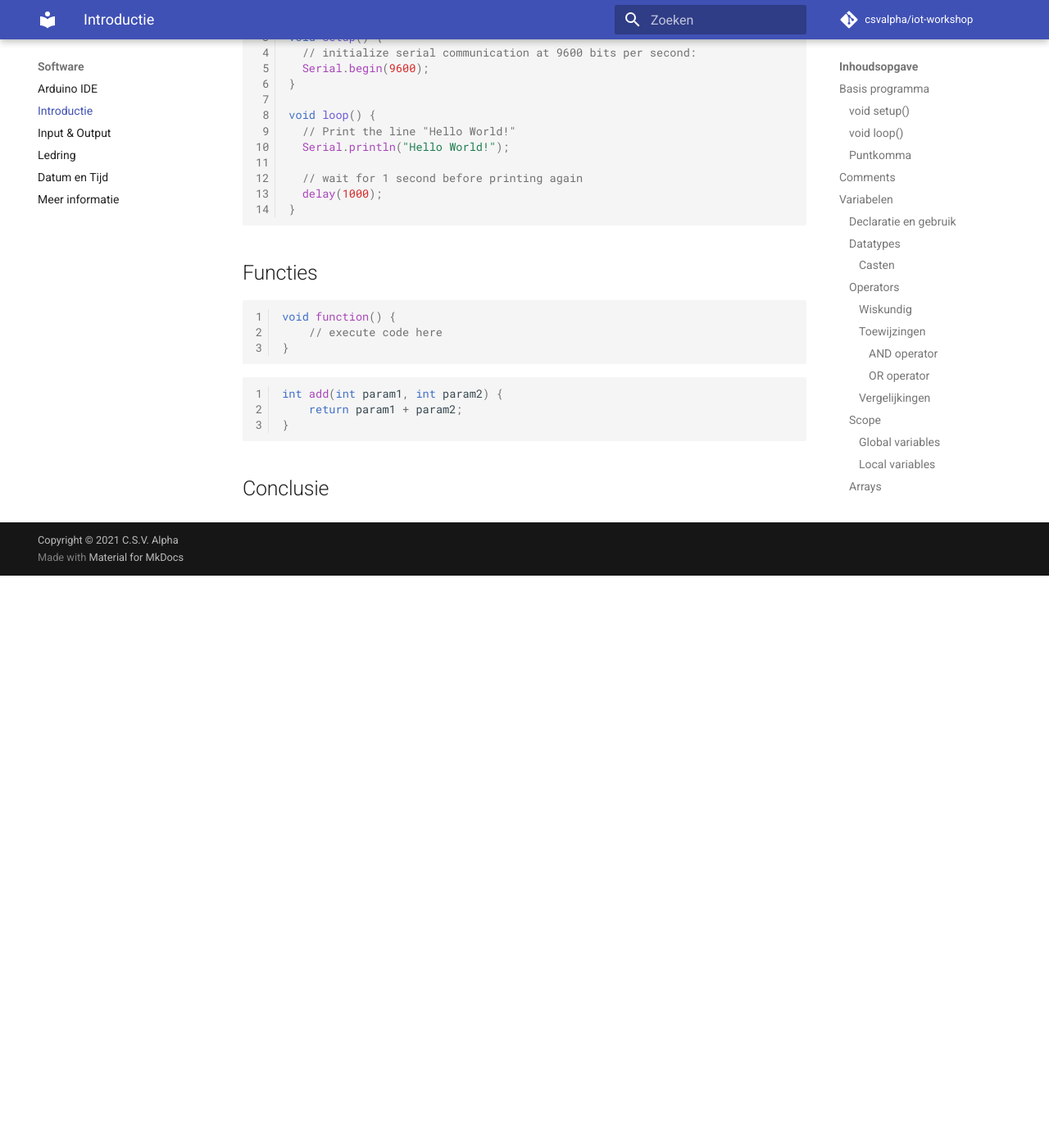
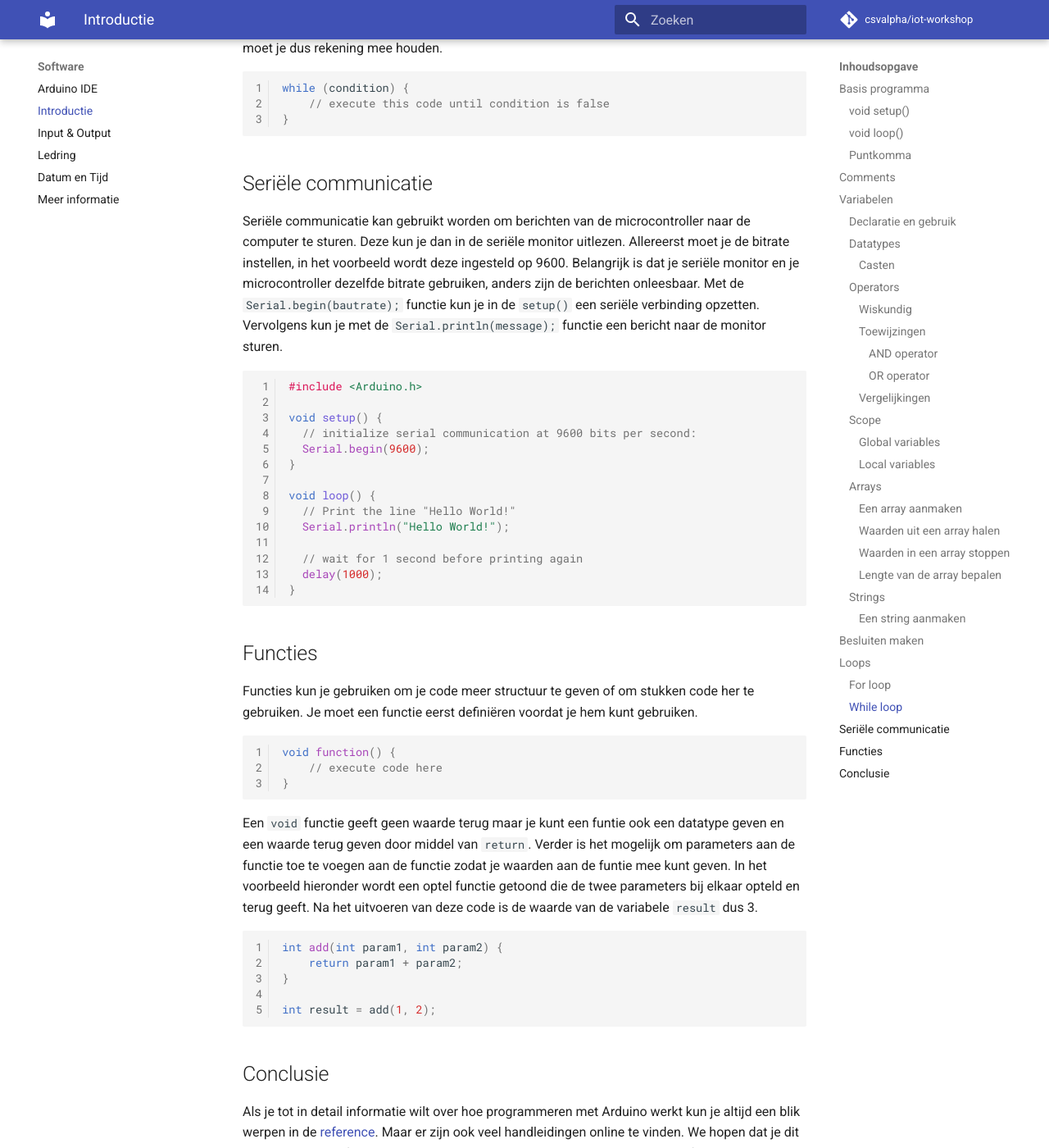
Before and after one commit to csvalpha/iot-workshop, an MkDocs documentation site: the page built from docs/software/introductie.md, in a window 1280 px wide and 1400 px high, scrolled down 8015 px. Shown: the whole window at 82% size. Built offline with MkDocs 1.6.1 and Material for MkDocs 9.7.7, drawn with Linux system fonts in a browser that asks for light colours; comment, search, counter and statistics services are not loaded; before the commit the page ends 8717 px from its top, so only the background shows below that; some of the changed text lies outside the part shown.

Commit message:
Add more introduction documentation

````diff
--- a/docs/software/introductie.md
+++ b/docs/software/introductie.md
@@ -248,7 +248,11 @@
 
 ## Loops
 
+Met een loop kun je code herhaald uitvoeren. Er zijn twee verschillende soorten loops, for loops en while loops.
+
 ### For loop
+
+De code in een for loop wordt zo vaak uitgevoerd als dat je vooraf insteld. In het voorbeeld hieronder is dat 10 keer. In de for loop kun je ook opvragen hoe vaak de loop al uitgevoerd is. In het voorbeeld hieronder kun je dat doen door de waarde van `i` op te vragen.
 
 ```arduino
 for (int i = 0; i < 10; i++) {
@@ -258,6 +262,8 @@
 
 ### While loop
 
+De while loop wordt net zo lang uitgevoerd totdat de conditie niet meer waar is. Het risico hierbij is dat als de waarde nooit false wordt de code dus tot in de eeuwigheid uitgevoerd wordt. Daar moet je dus rekening mee houden.
+
 ```arduino
 while (condition) {
     // execute this code until condition is false
@@ -265,6 +271,8 @@
 ```
 
 ## Seriële communicatie
+
+Seriële communicatie kan gebruikt worden om berichten van de microcontroller naar de computer te sturen. Deze kun je dan in de seriële monitor uitlezen. Allereerst moet je de bitrate instellen, in het voorbeeld wordt deze ingesteld op 9600. Belangrijk is dat je seriële monitor en je microcontroller dezelfde bitrate gebruiken, anders zijn de berichten onleesbaar. Met de `Serial.begin(bautrate);` functie kun je in de `setup()` een seriële verbinding opzetten. Vervolgens kun je met de `Serial.println(message);` functie een bericht naar de monitor sturen.
 
 ```arduino
 #include <Arduino.h>
@@ -285,16 +293,23 @@
 
 ## Functies
 
+Functies kun je gebruiken om je code meer structuur te geven of om stukken code her te gebruiken. Je moet een functie eerst definiëren voordat je hem kunt gebruiken.
+
 ```arduino
 void function() {
     // execute code here
 }
 ```
 
+Een `void` functie geeft geen waarde terug maar je kunt een funtie ook een datatype geven en een waarde terug geven door middel van `return`. Verder is het mogelijk om parameters aan de functie toe te voegen aan de functie zodat je waarden aan de funtie mee kunt geven. In het voorbeeld hieronder wordt een optel functie getoond die de twee parameters bij elkaar opteld en terug geeft. Na het uitvoeren van deze code is de waarde van de variabele `result` dus 3.
+
 ```arduino
 int add(int param1, int param2) {
     return param1 + param2;
 }
+
+int result = add(1, 2);
 ```
 
 ## Conclusie
+Als je tot in detail informatie wilt over hoe programmeren met Arduino werkt kun je altijd een blik werpen in de [reference](https://www.arduino.cc/reference/en/). Maar er zijn ook veel handleidingen online te vinden. We hopen dat je dit een overzicht geeft waarmee je aan de slag kunt. Kijk ook eens op de meer informatie pagina over handige websites over hoe je kunt programmeren met Arduino en de ESP.
````
Also changed, not shown: docs/probleemoplosser.md (+3 -0 lines).
